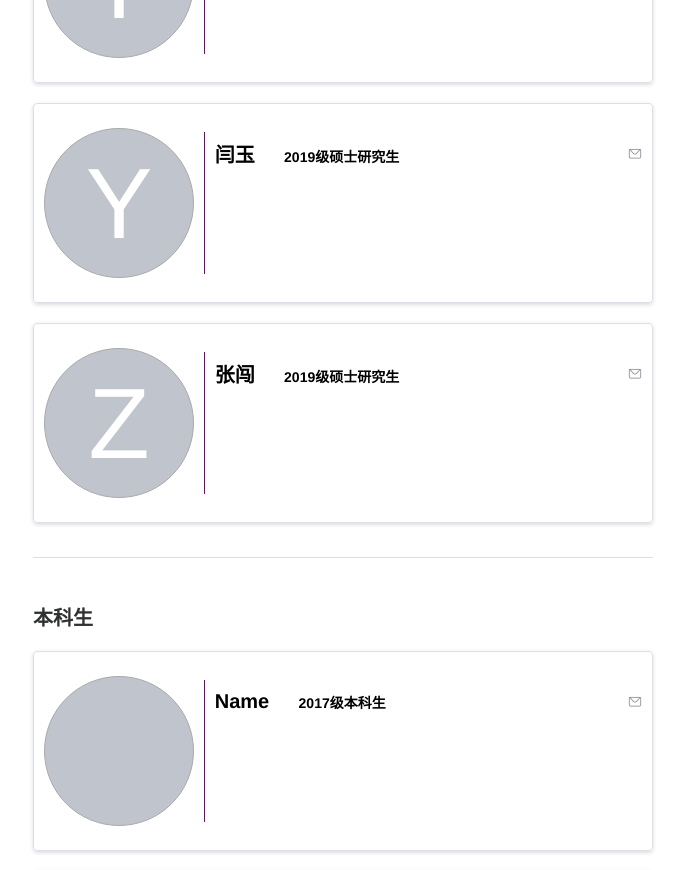
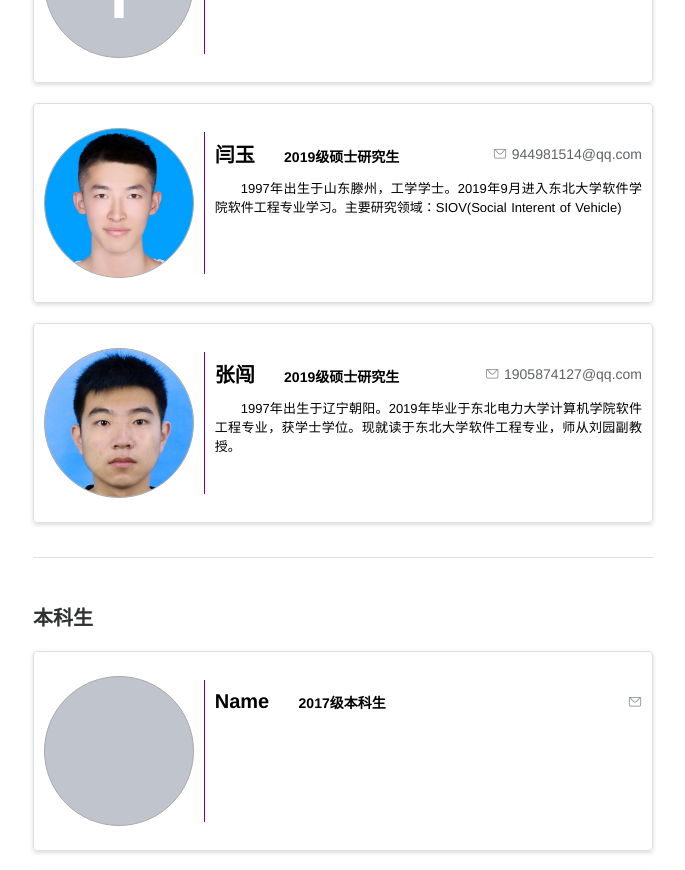
Before and after one commit to thothsun/blockchain-lab, a Nuxt app: page /members in a window 1280 px wide. Shown: the part 2140-3010 px from the top of the page, without its empty margins (417-1102 px from the left). Built offline with nearby package versions, Linux system fonts and the light colour scheme.

Commit message:
添加成员信息

```diff
--- a/pages/members.vue
+++ b/pages/members.vue
@@ -120,20 +120,20 @@
 
           <member
             name="闫玉"
-            avatar=""
+            avatar="avatar/yanyu.jpeg"
             letter="Y"
             position="2019级硕士研究生"
-            email=""
-            description=""
+            email="944981514@qq.com"
+            description="1997年出生于山东滕州，工学学士。2019年9月进入东北大学软件学院软件工程专业学习。主要研究领域：SIOV(Social Interent of Vehicle)"
           ></member>
 
           <member
             name="张闯"
-            avatar=""
+            avatar="avatar/zhangchuang.jpeg"
             letter="Z"
             position="2019级硕士研究生"
-            email=""
-            description=""
+            email="1905874127@qq.com"
+            description="1997年出生于辽宁朝阳。2019年毕业于东北电力大学计算机学院软件工程专业，获学士学位。现就读于东北大学软件工程专业，师从刘园副教授。"
           ></member>
 
           <el-divider></el-divider>
```
Also changed, not shown: static/avatar/yanyu.jpeg (added), static/avatar/zhangchuang.jpeg (added).
